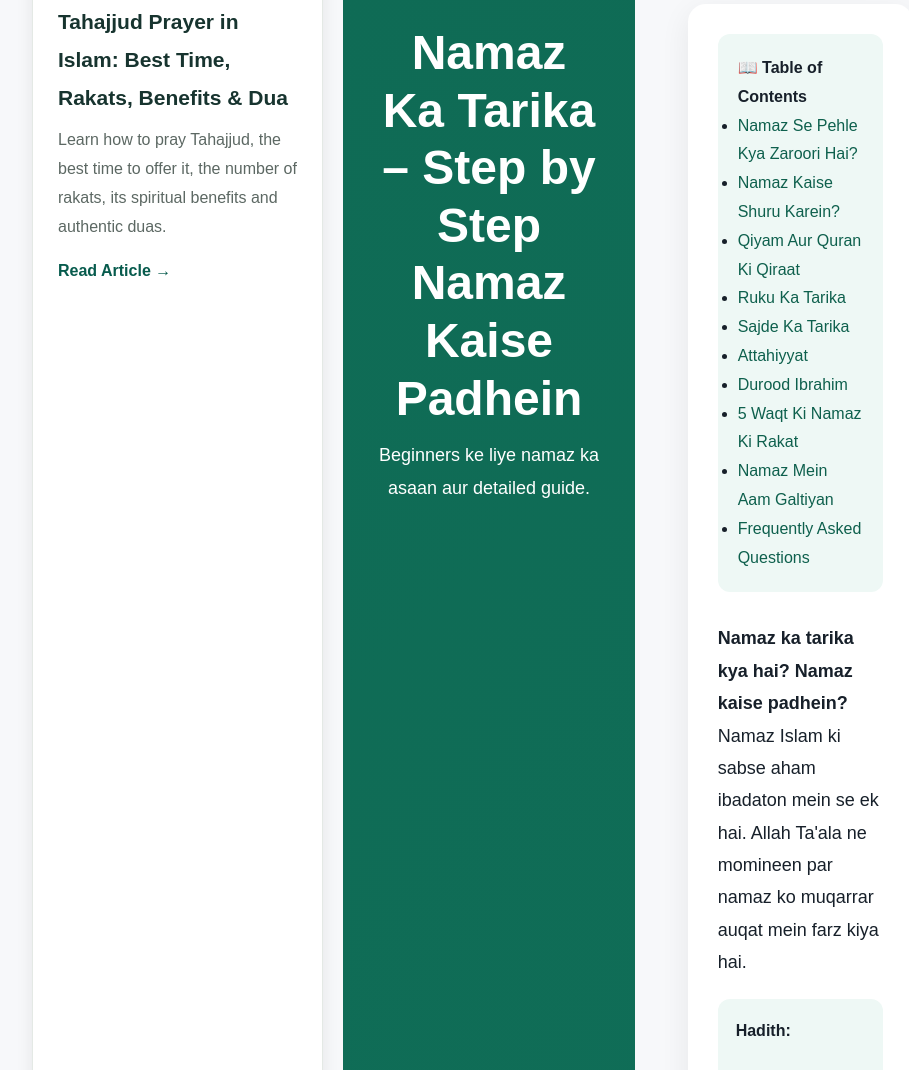
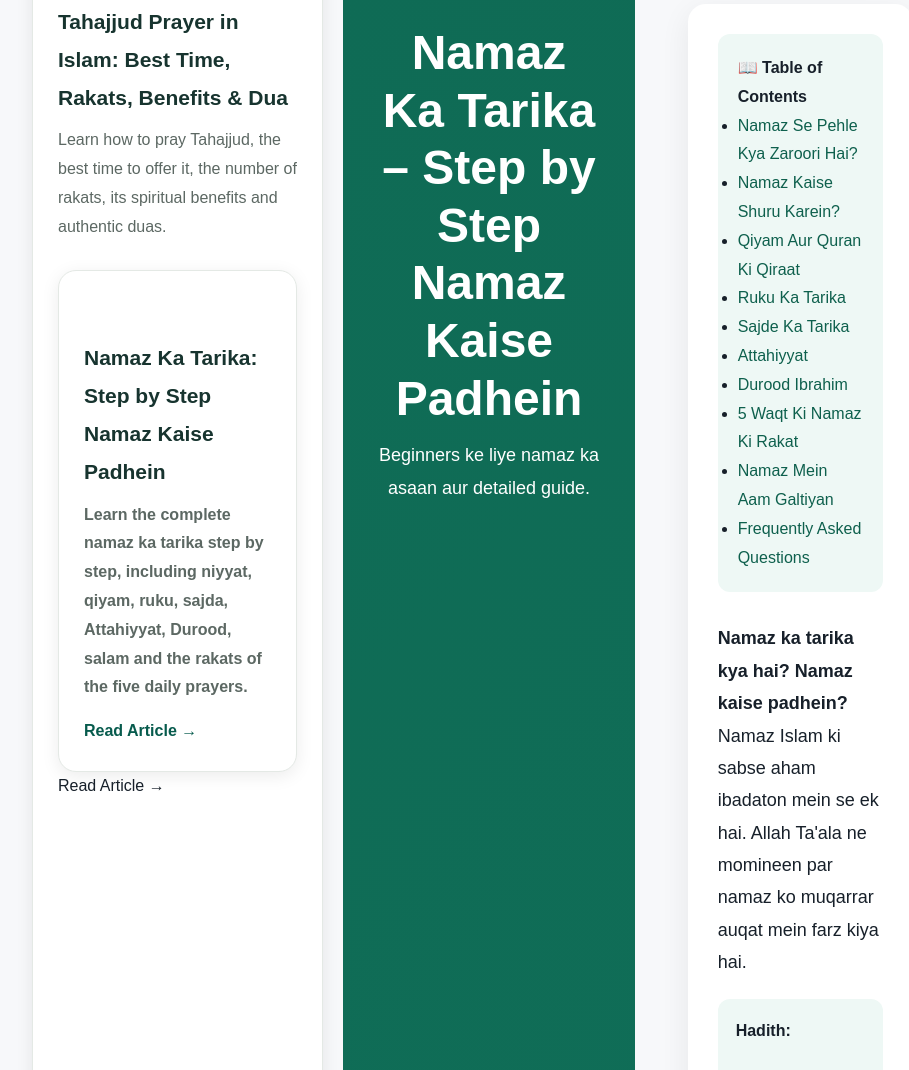
Before and after one commit to khanbhai5555313-ship-it/noor-e-hidayat, a plain HTML site: page index.html in a window 1280 px wide. Shown: the part 2811-3881 px from the top of the page, without its empty margins (151-1060 px from the left). Drawn offline with Linux system fonts and the light colour scheme; no server answers.

Commit message:
Update index.html

```diff
--- a/index.html
+++ b/index.html
@@ -513,16 +513,20 @@ Learn how to pray Tahajjud, the best time to offer it,
 the number of rakats, its spiritual benefits and authentic duas.
 </p>
 <a class="read" href="tahajjud-prayer.html">
+  <article class="card">
+  <h3>Namaz Ka Tarika: Step by Step Namaz Kaise Padhein</h3>
+  <p>
+    Learn the complete namaz ka tarika step by step, including
+    niyyat, qiyam, ruku, sajda, Attahiyyat, Durood, salam and
+    the rakats of the five daily prayers.
+  </p>
+  <a class="read" href="namaz-ka-tarika-noor-e-hidayat.html">
+    Read Article →
+  </a>
+  </article>
 Read Article →
 </a>
 </article>
-  <!DOCTYPE html>
-<html lang="en">
-<head>
-  <meta charset="UTF-8">
-  <meta name="viewport" content="width=device-width, initial-scale=1.0">
-
-  <title>Namaz Ka Tarika – Step by Step Namaz Kaise Padhein | Noor-e-Hidayat</title>
 
   <meta name="description" content="Namaz ka tarika step by step seekhein. Niyyat, qiyam, ruku, sajda, Attahiyyat, Durood aur salam ka asaan guide.">
   <meta name="keywords" content="namaz ka tarika, namaz kaise padhein, namaz padhne ka tarika, salah ka tarika, 5 waqt ki namaz, namaz ki rakat">
```
